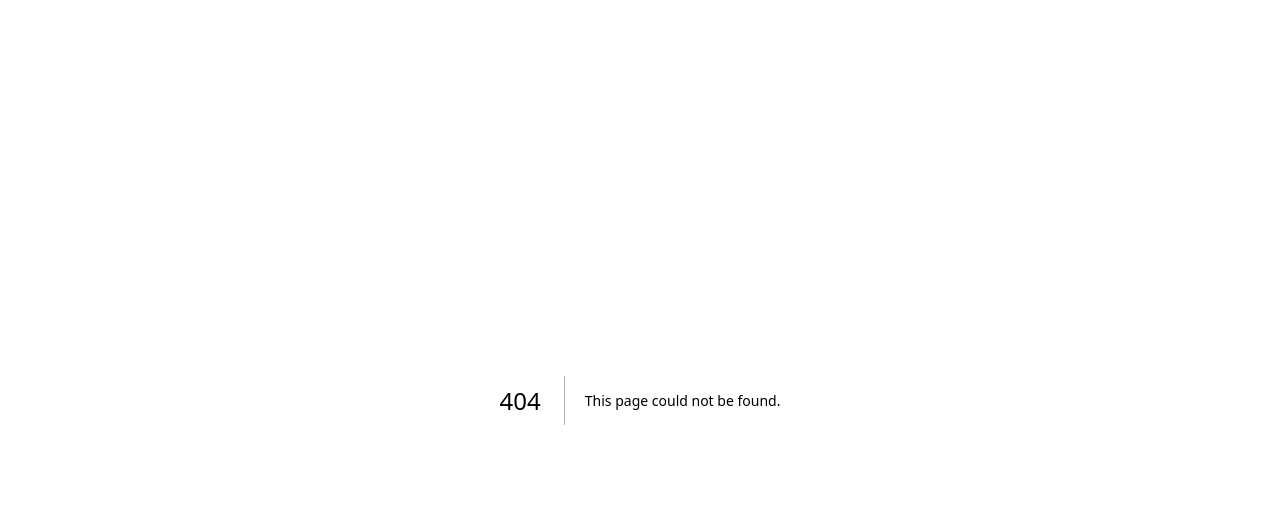
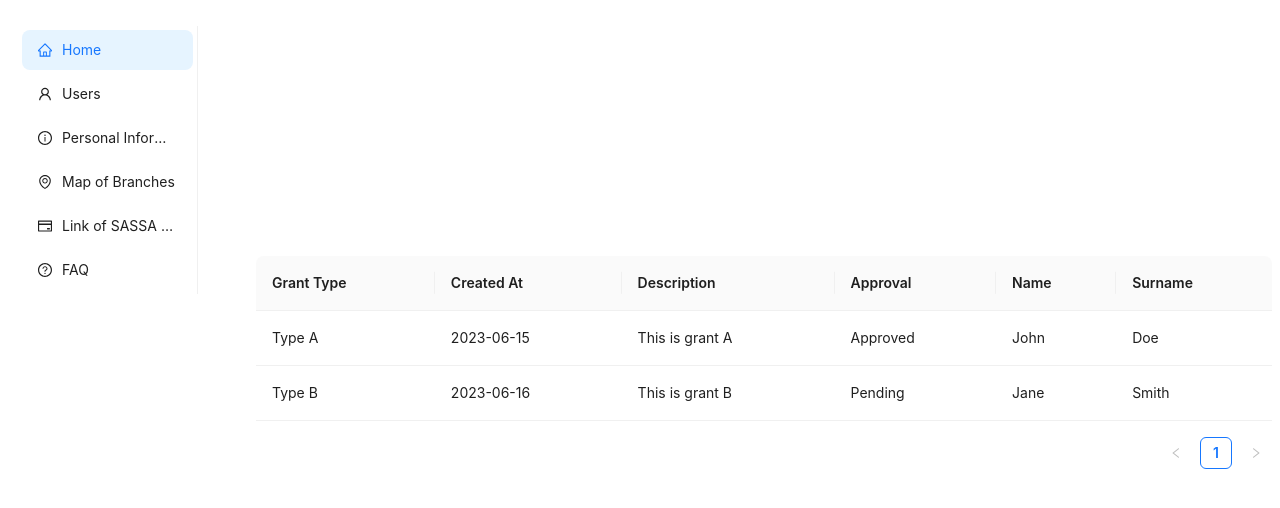
Before and after one commit to ZamaDhlamini/linkify, a Next.js app: page /DashBoard in a window 1280 px wide. Before the commit this address had no page. Shown: the top 508 px of the page. Built offline with nearby package versions, Linux system fonts and the light colour scheme.

Commit message:
created the dashboard and started doing the table

```diff
--- a/components/Dashboard/Dashboard.module.css
+++ b/components/Dashboard/Dashboard.module.css
@@ -0,0 +1,22 @@
+.sidebar {
+    padding: 10px;
+    background-color: #fff;
+  }
+
+  .menu {
+    margin-top: 16px;
+  }
+
+  .menu .ant-menu-item span {
+    padding: 60px 0;
+  }
+
+  :where(.css-dev-only-do-not-override-12jzuas).ant-menu-inline >.ant-menu-item, :where(.css-dev-only-do-not-override-12jzuas).ant-menu-vertical >.ant-menu-item, :where(.css-dev-only-do-not-override-12jzuas).ant-menu-inline >.ant-menu-submenu>.ant-menu-submenu-title, :where(.css-dev-only-do-not-override-12jzuas).ant-menu-vertical >.ant-menu-submenu>.ant-menu-submenu-title {
+    height: 61px;
+    line-height: 40px;
+}
+
+.container{
+    margin-left: 248px;
+    margin-top: -48px;
+}
--- a/components/Dashboard/index.tsx
+++ b/components/Dashboard/index.tsx
@@ -1,141 +1,74 @@
-import React, { useState } from 'react';
-import { AppstoreOutlined, MailOutlined, SettingOutlined } from '@ant-design/icons';
-import type { MenuProps } from 'antd';
-import { Menu } from 'antd';
-import { Card } from 'antd';
+import { Layout, Menu } from 'antd';
+import {
+  HomeOutlined,
+  UserOutlined,
+  InfoCircleOutlined,
+  EnvironmentOutlined,
+  CreditCardOutlined,
+  QuestionCircleOutlined
+} from '@ant-design/icons';
+import styles from './Dashboard.module.css';
+import GrantTable from '../GrantTable';
 
-type MenuItem = Required<MenuProps>['items'][number];
+const { Sider } = Layout;
 
-function getItem(
-  label: React.ReactNode,
-  key: React.Key,
-  icon?: React.ReactNode,
-  children?: MenuItem[],
-  type?: 'group',
-): MenuItem {
-  return {
-    key,
-    icon,
-    children,
-    label,
-    type,
-  } as MenuItem;
-}
-
-const tabList = [
+const Sidebar = () => {
+  const grantData: Grant[] = [
     {
-      key: 'tab1',
-      tab: 'tab1',
+      id: 1,
+      grantType: 'Type A',
+      createdAt: '2023-06-15',
+      description: 'This is grant A',
+      approval: 'Approved',
+      name: 'John',
+      surname: 'Doe',
     },
     {
-      key: 'tab2',
-      tab: 'tab2',
+      id: 2,
+      grantType: 'Type B',
+      createdAt: '2023-06-16',
+      description: 'This is grant B',
+      approval: 'Pending',
+      name: 'Jane',
+      surname: 'Smith',
     },
+    // Add more grant objects as needed
   ];
-
-  const contentList: Record<string, React.ReactNode> = {
-    tab1: <p>content1</p>,
-    tab2: <p>content2</p>,
-  };
-
-  const tabListNoTitle = [
-    {
-      key: 'article',
-      label: 'article',
-    },
-    {
-      key: 'app',
-      label: 'app',
-    },
-    {
-      key: 'project',
-      label: 'project',
-    },
-  ];
-
-  const contentListNoTitle: Record<string, React.ReactNode> = {
-    article: <p>article content</p>,
-    app: <p>app content</p>,
-    project: <p>project content</p>,
-  };
-
-const items: MenuProps['items'] = [
-  getItem('Personal Information', 'sub1', <MailOutlined />, [
-    getItem('Item 1', 'g1', null, [getItem('Option 1', '1'), getItem('Option 2', '2')], 'group'),
-    getItem('Item 2', 'g2', null, [getItem('Option 3', '3'), getItem('Option 4', '4')], 'group'),
-  ]),
-
-  getItem('Booking Information', 'sub2', <AppstoreOutlined />, [
-    getItem('Option 5', '5'),
-    getItem('Option 6', '6'),
-    getItem('Submenu', 'sub3', null, [getItem('Option 7', '7'), getItem('Option 8', '8')]),
-  ]),
-
-  { type: 'divider' },
-
-  getItem('Map of Branches', 'sub4', <SettingOutlined />, [
-    getItem('Option 9', '9'),
-    getItem('Option 10', '10'),
-    getItem('Option 11', '11'),
-    getItem('Option 12', '12'),
-  ]),
-
-  getItem('Link Sassa Card', 'sub4', <SettingOutlined />, [
-    getItem('Option 9', '9'),
-    getItem('Option 10', '10'),
-    getItem('Option 11', '11'),
-    getItem('Option 12', '12'),
-  ]),
-
-  getItem('Navigate', 'grp', null, [getItem('Home', '13'), getItem('Maps', '14')], 'group'),
-];
-
-const DashBoard: React.FC = () => {
-  const onClick: MenuProps['onClick'] = (e) => {
-    console.log('click ', e);
-  };
-
-  const [activeTabKey1, setActiveTabKey1] = useState<string>('tab1');
-  const [activeTabKey2, setActiveTabKey2] = useState<string>('app');
-
-  const onTab1Change = (key: string) => {
-    setActiveTabKey1(key);
-  };
-  const onTab2Change = (key: string) => {
-    setActiveTabKey2(key);
-  };
-
   return (
     <>
-    <Menu
-          onClick={onClick}
-          style={{ width: 256 }}
-          defaultSelectedKeys={['1']}
-          defaultOpenKeys={['sub1']}
-          mode="inline"
-          items={items} /><Card
-              style={{ width: '100%' }}
-              title="Card title"
-              extra={<a href="#">More</a>}
-              tabList={tabList}
-              activeTabKey={activeTabKey1}
-              onTabChange={onTab1Change}
-          >
-              {contentList[activeTabKey1]}
-          </Card>
-          <br />
-          <br />
-          <Card
-              style={{ width: '100%' }}
-              tabList={tabListNoTitle}
-              activeTabKey={activeTabKey2}
-              tabBarExtraContent={<a href="#">More</a>}
-              onTabChange={onTab2Change}
-          >
-              {contentListNoTitle[activeTabKey2]}
-          </Card>
-          </>
+    <div className={styles.menu}>
+    <Sider width={200} theme="light" className={styles.sidebar}>
+        <Menu mode="vertical" defaultSelectedKeys={['home']}>
+          <Menu.Item key="home" icon={<HomeOutlined />}>
+            Home
+          </Menu.Item>
+          <Menu.Item key="users" icon={<UserOutlined />}>
+            Users
+          </Menu.Item>
+          <Menu.Item key="personal-info" icon={<InfoCircleOutlined />}>
+            Personal Information
+          </Menu.Item>
+          <Menu.Item key="map-branches" icon={<EnvironmentOutlined />}>
+            Map of Branches
+          </Menu.Item>
+          <Menu.Item key="sassa-card" icon={<CreditCardOutlined />}>
+            Link of SASSA Card
+          </Menu.Item>
+          <Menu.Item key="FAQ" icon={<QuestionCircleOutlined />}>
+            FAQ
+          </Menu.Item>
+        </Menu>
+      </Sider>
+    </div>
+    <div>
+      <div>
+        <div className={styles.container}>
+      <GrantTable data={grantData} />
+        </div>
+      </div>
+    </div>
+      </>
   );
 };
 
-export default DashBoard;
+export default Sidebar;
--- /dev/null
+++ b/components/GrantTable/index.tsx
@@ -0,0 +1,56 @@
+import { Table } from 'antd';
+import { ColumnsType } from 'antd/lib/table';
+
+interface Grant {
+    id: number;
+    grantType: string;
+    createdAt: string;
+    description: string;
+    approval: string;
+    name: string;
+    surname: string;
+  }
+
+  type GrantTableProps = {
+    data: Grant[];
+  };
+
+  const GrantTable: React.FC<GrantTableProps> = ({ data }) => {
+    // Define the table columns
+    const columns: ColumnsType<Grant> = [
+      {
+        title: 'Grant Type',
+        dataIndex: 'grantType',
+        key: 'grantType',
+      },
+      {
+        title: 'Created At',
+        dataIndex: 'createdAt',
+        key: 'createdAt',
+      },
+      {
+        title: 'Description',
+        dataIndex: 'description',
+        key: 'description',
+      },
+      {
+        title: 'Approval',
+        dataIndex: 'approval',
+        key: 'approval',
+      },
+      {
+        title: 'Name',
+        dataIndex: 'name',
+        key: 'name',
+      },
+      {
+        title: 'Surname',
+        dataIndex: 'surname',
+        key: 'surname',
+      },
+    ];
+
+    return <Table dataSource={data} columns={columns} />;
+  };
+
+  export default GrantTable;
--- a/components/LogIn/index.tsx
+++ b/components/LogIn/index.tsx
@@ -36,9 +36,11 @@ const LoginForm = () => {
           <Input.Password prefix={<LockOutlined />} placeholder="Password" />
         </Form.Item>
         <Form.Item>
+          <Link href='/ApplyForm'>
           <Button className={styles.button} htmlType="submit" block>
             Log in
           </Button>
+          </Link>
         </Form.Item>
       </Form>
       <div className={styles.heading5}>
--- /dev/null
+++ b/pages/DashBoard/index.tsx
@@ -0,0 +1,9 @@
+import Sidebar from "../../components/Dashboard";
+
+const DashBoardSideBar = () => {
+    return(
+        <Sidebar/>
+    )
+}
+
+export default DashBoardSideBar;
```
Also changed, not shown: 1 other file (tests, documents, lock files or other folders).
